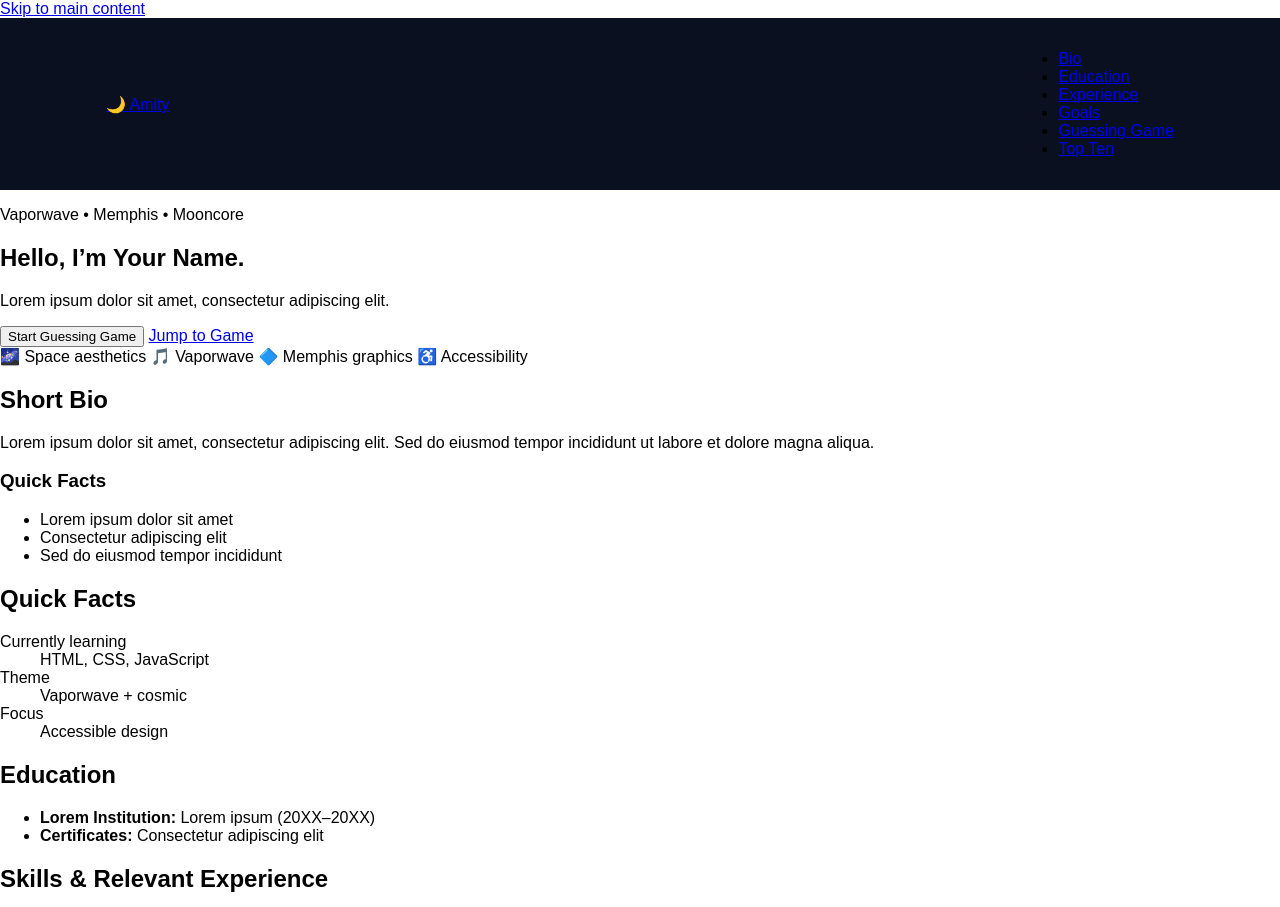
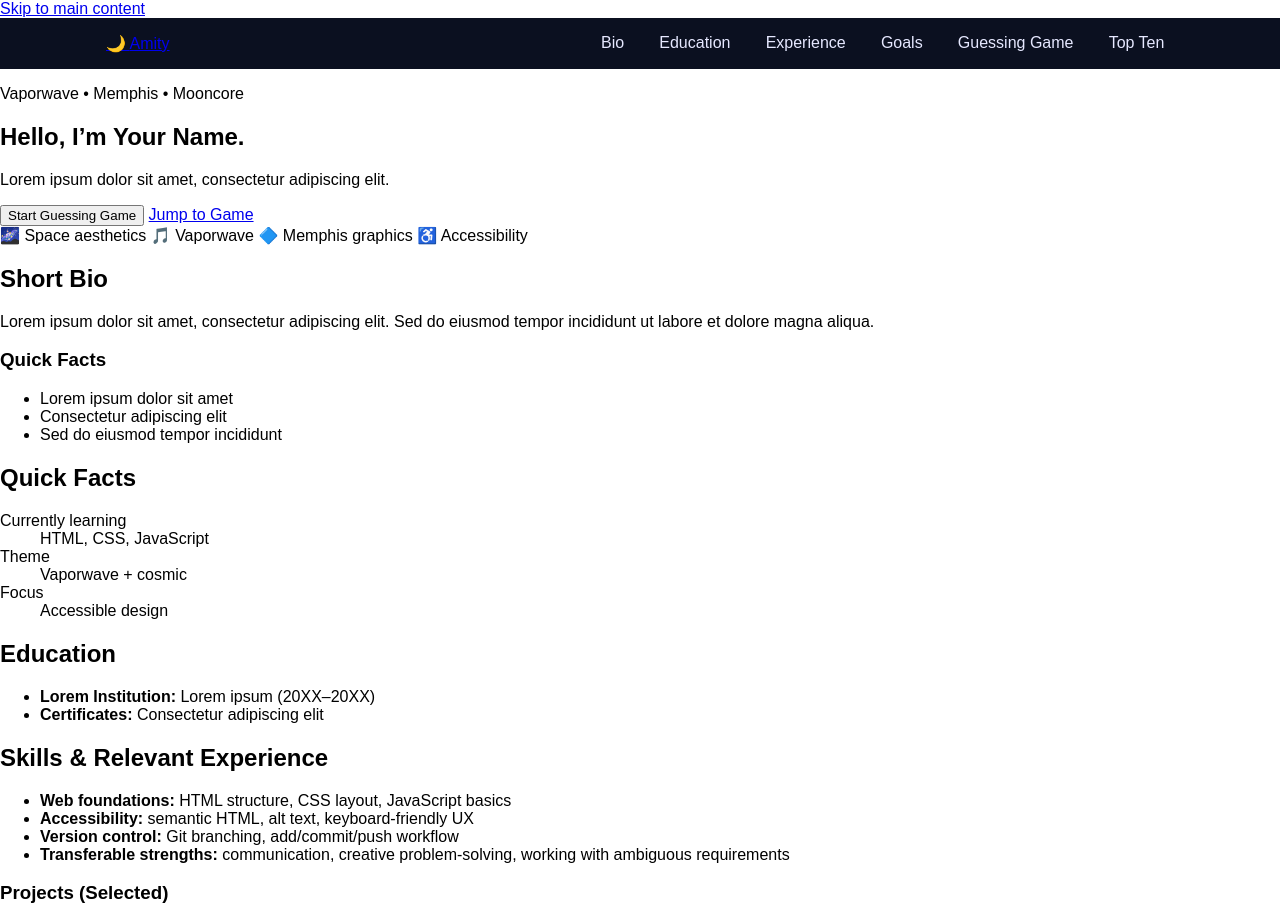
Before and after one commit to AGiv-lab/about-me, a plain HTML site: page index.html in a window 1280 px wide. Shown: the top 907 px of the page. Drawn offline with Linux system fonts and the light colour scheme.

Commit message:
removed bullets and added style nav links

```diff
--- a/style.css
+++ b/style.css
@@ -20,3 +20,20 @@ body {
   margin: 0 auto;
   padding: 1rem;
 }
+
+.nav-links {
+  list-style: none;
+  display: flex;
+  gap: 1rem;
+
+  margin: 0;
+  padding: 0;
+}
+
+.nav-links a {
+  color: #e6e8ff; /* soft light text */
+  text-decoration: none;
+  font-weight: 500;
+  padding: 0.4rem 0.6rem;
+  border-radius: 6px;
+}
```
